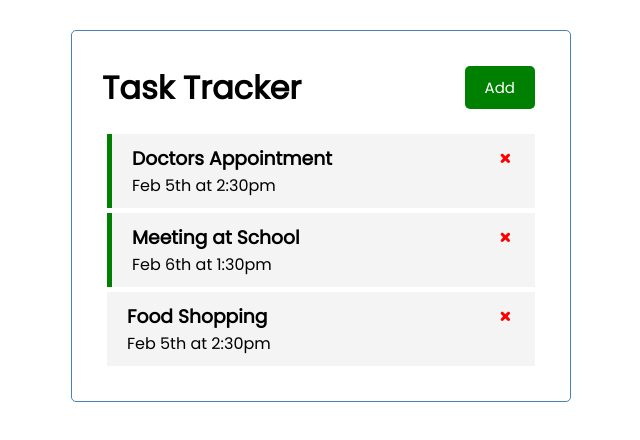
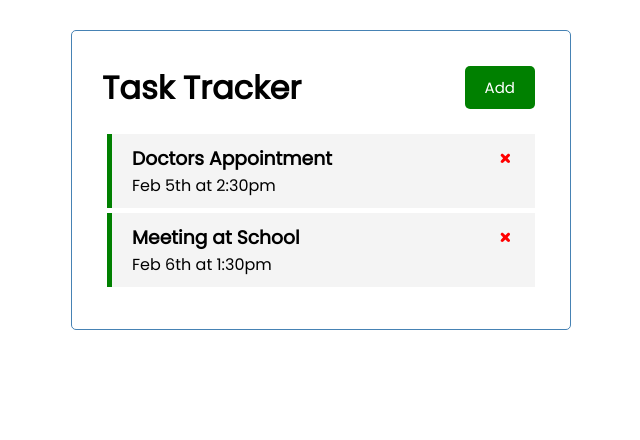
Before and after one commit to Jarabi/task-tracker, a React (Create React App) app: page / in a window 1280 px wide. Shown: the top 440 px of the page, without its empty margins (319-959 px from the left). Built offline with nearby package versions, Linux system fonts and the light colour scheme; data requests are answered from the project's data file.

Commit message:
Delete task from server

```diff
--- a/db.json
+++ b/db.json
@@ -11,12 +11,6 @@
       "text": "Meeting at School",
       "day": "Feb 6th at 1:30pm",
       "reminder": true
-    },
-    {
-      "id": 3,
-      "text": "Food Shopping",
-      "day": "Feb 5th at 2:30pm",
-      "reminder": false
     }
   ]
 }
--- a/src/App.js
+++ b/src/App.js
@@ -32,7 +32,8 @@
   };
 
   // Delete Task
-  const deleteTask = (id) => {
+  const deleteTask = async (id) => {
+    await fetch(`http://localhost:5000/tasks/${id}`, { method: "DELETE" });
     setTasks(tasks.filter((task) => task.id !== id));
   };
 
--- a/src/components/Button.js
+++ b/src/components/Button.js
@@ -7,7 +7,7 @@
       style={{ backgroundColor: color }}
       className='btn'
     >
-      Add
+      {text}
     </button>
   );
 };
```
